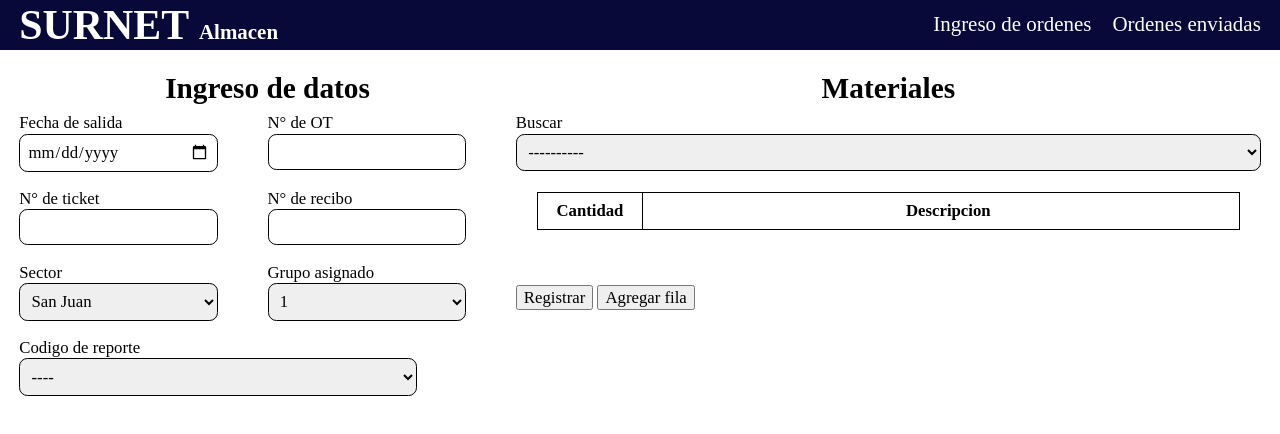
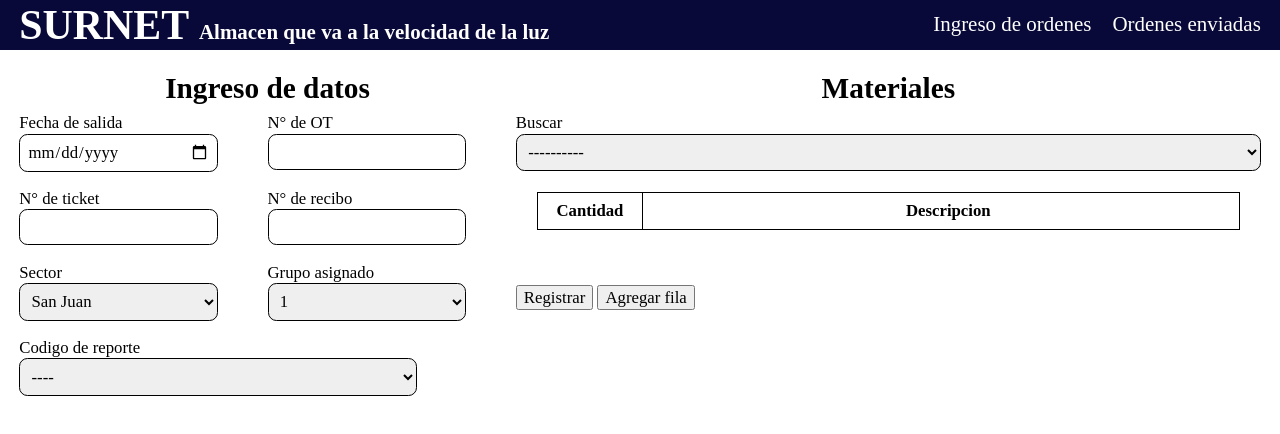
Before and after one commit to ByronVTS/administrador-bodega, a plain HTML site: page index.html in a window 1280 px wide. Drawn offline with Linux system fonts and the light colour scheme.

Commit message:
Slogan de almacen

```diff
--- a/index.html
+++ b/index.html
@@ -13,7 +13,7 @@
         <div class="contenedor">
             <div class="barra" >
                 <a href="./index.html">
-                    <h1 class="logo no-margin">SURNET <span>Almacen</span></h1>
+                    <h1 class="logo no-margin">SURNET <span>Almacen que va a la velocidad de la luz</span></h1>
                 </a>
                     <nav class="navegacion ">
                         <a href="/index.html" class="navegacion__enlace">Ingreso de ordenes</a>
```
